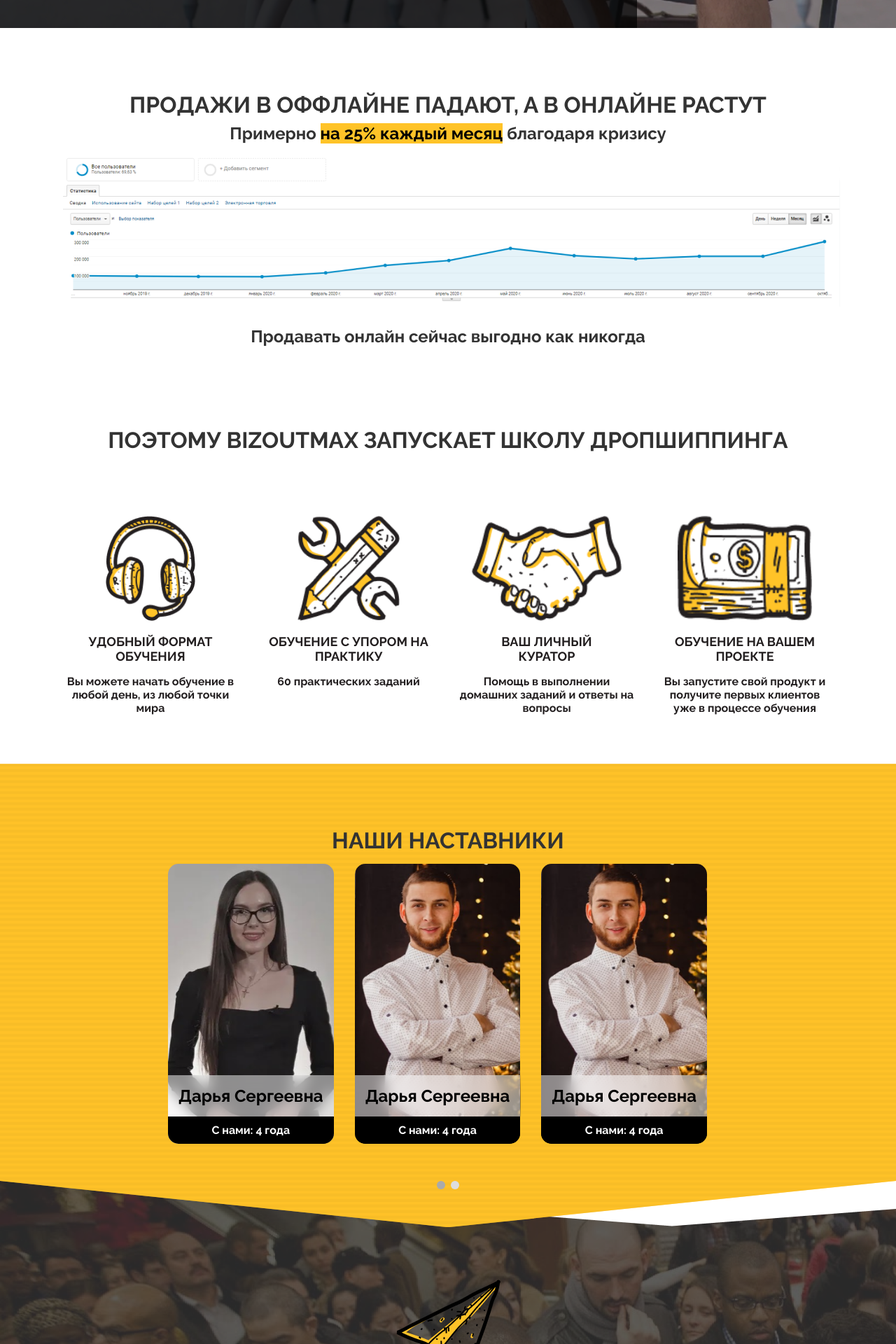
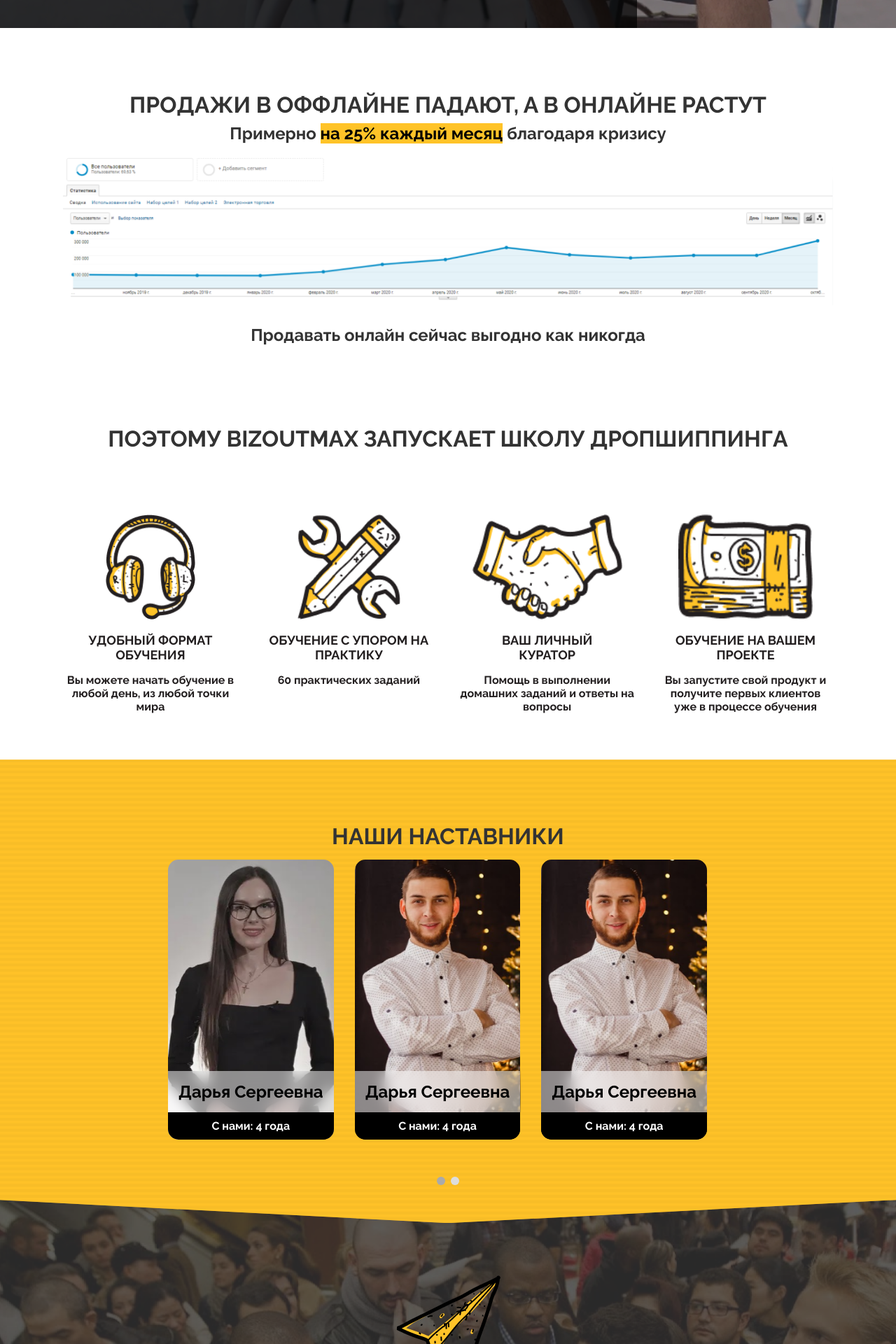
Before and after one commit to madmoronse/landos, a PHP site: page / in a window 1280 px wide. Shown: the part 760-2680 px from the top of the page at 70% size. Run offline with PHP 8.4, Linux system fonts and the light colour scheme.

Commit message:
code optimization

```diff
--- a/index.html
+++ b/index.html
@@ -1,22 +1,21 @@
 <!DOCTYPE html>
-<html lang="en">
+<html>
 <head>
     <meta charset="UTF-8">
     <meta http-equiv="X-UA-Compatible" content="IE=edge">
     <meta name="viewport" content="width=device-width, initial-scale=1.0">
     <link rel="stylesheet" href="style.css">
-    <title>Наставник bizoutmax</title>
+    <title>Школа BIZOUTMAX</title>
 </head>
 <body>
+
 <header>
     <div class="intro">
         <div class="left-content">
             <div class="intro-content">
-                    <div class="logo">
-                        <img src="image/logo.png" alt="логотип">
-                    </div>
+                <div class="logo"><img src="image/logo.png" alt="логотип"></div>
                     <div class="intro-text">
-                        <h1 class="top-header">Как запустить продажи кроссовок</h1>
+                        <h1>Как запустить продажи кроссовок</h1>
                         <p>
                             <span class="yel-selector">удаленно</span> и получать прибыль на <br>
                             автомате <span class="yel-selector">без складов и сотрудников</span>
@@ -32,7 +31,7 @@
 </header>
 
 <div class="container">
-        <section class="section-graph">
+    <section class="graph">
         <div class="text-content">
             <h2>Продажи в оффлайне падают, а в онлайне растут</h2>
             <p>Примерно <span class="yel-selector">на 25% каждый месяц</span> благодаря кризису</p>
@@ -45,11 +44,11 @@
 </div>
 
 <div class="container">
-        <section class="section-about">
+    <section class="about">
         <div class="text-content">
             <h2>поэтому bizoutmax запускает школу дропшиппинга</h2>
         </div>
-        </section>
+
         <div class="about-icon">
             <div class="about-item">
                 <div class="icon">
@@ -60,6 +59,7 @@
                     <p>Вы можете начать обучение в любой день, из любой точки мира</p>
                 </div>
             </div>
+
             <div class="about-item">
                 <div class="icon">
                     <img src="image/icon/2.png" alt="">
@@ -69,6 +69,7 @@
                     <p>60 практических заданий</p>
                 </div>
             </div>
+
             <div class="about-item">
                 <div class="icon">
                     <img src="image/icon/3.png" alt="">
@@ -78,6 +79,7 @@
                     <p>Помощь в выполнении домашних заданий и ответы на вопросы</p>
                 </div>
             </div>
+
             <div class="about-item">
                 <div class="icon">
                     <img src="image/icon/4.png" alt="">
@@ -87,14 +89,17 @@
                     <p>Вы запустите свой продукт и получите первых клиентов уже в процессе обучения</p>
                 </div>
             </div>
+
         </div>
+    </section>
 </div>
 
-    <div class="full-container">
-        <section class="section-teacher">
+<div class="full-container mentors">
+    <section class="teaching">
         <div class="text-content">
             <h2>Наши наставники</h2>
         </div>
+
         <div class="teachers">
             <div class="slider">
                 <div class="item">
@@ -111,7 +116,6 @@
                         <div class="years">С нами: 4 года</div>
                     </div>
                 </div>
-
 
                 <div class="item">
                     <div class="teacher" id="teacher-3">
@@ -137,14 +141,13 @@
     </section>
 </div>
 
-    <div class="full-container-info">
-        <section class="info-section">
+<div class="full-container info">
+    <section class="information">
         <div class="info-icon">
             <img src="image/icon/info.png" alt="">
         </div>
         <div class="info-text">
-                <p>Школа <span class="yel-selector">«DROPSHIPPING. OUTMAX»</span> даст вам полное понимание функционала и возможностей продаж товара по всей России и СНГ.  Вы научитесь с нуля создавать привлекательные рекламные объявления, настраивать рекламу и приводить
-                    поток клиентов на ваши торговые площадки.</p>
+            <p>Школа <span class="yel-selector">«DROPSHIPPING. OUTMAX»</span> даст вам полное понимание функционала и возможностей продаж товара по всей России и СНГ.  Вы научитесь с нуля создавать привлекательные рекламные объявления, настраивать рекламу и приводить поток клиентов на ваши торговые площадки.</p>
         </div>
         <div class="button">
             <a href="#">Записать на бесплатное обучение</a>
@@ -165,8 +168,7 @@
                 <li>Разбор каналов продвижения и продаж</li>
                 <li>Возможность в любое время задать вопрос лично у наставника</li>
             </ul>
-                <p>
-                    Вы уже видели десятки вебинаров, на которых было много воды и вам постоянно пытались продать обучающий курс.</p>
+            <p>Вы уже видели десятки вебинаров, на которых было много воды и вам постоянно пытались продать обучающий курс.</p>
                 <br>
             <p>
                 Мы отличаемся тем, что открыто делимся личным опытом, который вы сразу можете проверить на практике. Нет никаких секретов.
@@ -176,7 +178,7 @@
     </section>
 </div>
 
-    <div class="full-container-form ">
+<div class="full-container forms">
     <section class="section-form">
         <div class="form items">
             <h2>Запись на бесплатное обучение</h2>
@@ -203,9 +205,7 @@
     <div class="container footer">
         <div class="wrap">
             <span class="phone"><h2>+7 (391) 98-98-395</h2></span>
-
             <img src="image/logo-footer.png" alt="">
-
             <h2>maxoutmax@mail.ru</h2>
         </div>
     </div>
--- a/style.css
+++ b/style.css
@@ -28,6 +27,44 @@ body {
 }
 h1,h2,h3 {
     font-weight: 500;
+}
+
+/* ОБЩИЕ ЭЛЕМЕНТЫ*/
+
+/* КНОПКА */
+.button {
+    max-width: 350px;
+    background-color: #27AE60;
+    padding: 15px;
+    text-align: center;
+    border-radius: 5px;
+}
+.button a {
+    text-decoration: none;
+    color: #fff;
+    text-transform: uppercase;
+    font-size: 12px;
+}
+button {
+    border: none;
+    color: #fff;
+    cursor: pointer;
+}
+.yel-selector {
+    color: #000;
+    background-color: #FFC328;
+}
+.container {
+    width: 100%;
+    max-width: 1100px;
+    margin: 0 auto;
+}
+section {
+    text-align: center;
+    padding-top: 75px;
+}
+.full-container {
+    max-width: 1920px;
 }
 
 /* ПЕРВЫЙ ЭКРАН, ИНТРО */
@@ -118,33 +123,31 @@ section .text-content h2 {
     text-transform: uppercase;
     font-size: 32px;
     color: rgba(51, 51, 51, 1);
-    letter-spacing: 0;
 }
-.section-graph .text-content p,
-.section-graph .diagram p {
+
+/* БЛОК С ДИАГРАММОЙ */
+.graph .text-content p,
+.graph .diagram p {
     font-size: 24px;
     color: rgba(51, 51, 51, 1);
 }
+.diagram img {
+    width: 100%;
+}
 
-/* СЕКЦИЯ О НАС */
+/* БЛОК С ИКОНКА О НАШИХ ПРЕИМУЩЕСТВАХ*/
 .about-icon {
-    display: inline-block;
-    padding-top: 75px;
+    display: flex;
+    justify-content: space-between;
+    padding: 75px 0px 50px 0px;
 }
 .about-icon .about-item {
-    float: left;
-    margin-right: 33px;
+    width: 100%;
     max-width: 250px;
     text-align: center;
 }
-.about-icon {
-    padding-bottom: 50px;
-}
 .icon img {
     height: 150px;
-}
-.about-icon .about-item:last-child {
-    margin-right: 0;
 }
 .about-icon .about-item .about-text {
     color: rgba(35, 31, 32, 1);
@@ -153,18 +156,14 @@ section .text-content h2 {
     font-size: 18px;
     text-transform: uppercase;
 }
-.about-icon .about-item h2 {
-    font-size: 18px;
-}
 
 /* НАСТАВНИКИ */
-.full-container {
-    max-width: 1920px;
+.mentors {
     background-image: url(image/bg.png);
     background-color: #FFC328;
-    clip-path: polygon(20% 0%, 80% 0%, 100% 0, 100% 90%, 50% 100%, 50% 100%, 0 90%, 0 0);
+    clip-path: polygon(20% 0%, 80% 0%, 100% 0, 100% 95%, 50% 100%, 50% 100%, 0 95%, 0 0);
 }
-.section-teacher {
+.teaching {
     width: 100%;
     max-width: 1100px;
     margin: 0 auto;
@@ -217,20 +216,75 @@ section .text-content h2 {
 #teacher-4 {
     background-image: url(image/teacher/4.png);
 }
-/* ИНФОРМАЦИОННАЯ СЕКЦИЯ */
-.full-container-info {
-    max-width: 1920px;
+
+/* SLIDER ДЛЯ НАСТАВНИКОВ */
+.slider{
+    display: flex;
+    justify-content: space-between;
+    margin: 0 auto;
+}
+
+/* КНОПКИ ПЕРЕКЛЮЧЕНИЯ СЛАЙДОВ */
+.slider-dots {
+    text-align: center;
+    padding-bottom: 50px;
+}
+.slider-dots_item{
+    cursor: pointer;
+    height: 12px;
+    width: 12px;
+    margin: 0 2px;
+    background-color: #ddd;
+    border-radius: 50%;
+    display: inline-block;
+    transition: background-color 0.6s ease;
+}
+.active,
+.slider-dots_item:hover {
+    background-color: #aaa;
+}
+
+/* Анимация слайдов */
+.slider .item {
+    -webkit-animation-name: fade;
+    -webkit-animation-duration: 1.5s;
+    animation-name: fade;
+    animation-duration: 1.5s;
+    margin: 0 auto;
+}
+@-webkit-keyframes fade {
+    from {
+        opacity: .4
+    }
+    to {
+        opacity: 1
+    }
+}
+@keyframes fade {
+    from {
+        opacity: .4
+    }
+    to {
+        opacity: 1
+    }
+}
+
+/* ИНФОРМАЦИОННЫЙ БЛОК */
+.info {
     background-image: url(image/bg-info-section.png);
     margin-top: -75px;
     padding-bottom: 75px;
+    background-repeat: no-repeat;
+    background-position: top;
+    background-size: cover;
 }
-.info-section {
+.information {
     max-width: 1100px;
     padding-top: 150px;
     margin: 0 auto;
     text-align: center;
 }
-.info-section .button {
+.information .button {
     margin: 0 auto;
 }
 .info-text {
@@ -335,64 +387,3 @@ footer {
 .phone {
     font-family: 'Open Sans', sans-serif;
 }
-
-/* слайдер */
-.slider{
-
-    display: flex;
-    justify-content: space-between;
-
-    margin: 0 auto;
-}
-
-/* Кружочки */
-
-.slider-dots {
-  text-align: center;
-    padding-bottom: 50px;
-
-}
-.slider-dots_item{
-    cursor: pointer;
-    height: 12px;
-    width: 12px;
-    margin: 0 2px;
-    background-color: #ddd;
-    border-radius: 50%;
-    display: inline-block;
-    transition: background-color 0.6s ease;
-}
-
-.active,
-.slider-dots_item:hover {
-    background-color: #aaa;
-}
-
-
-/* Анимация слайдов */
-
-.slider .item {
-    -webkit-animation-name: fade;
-    -webkit-animation-duration: 1.5s;
-    animation-name: fade;
-    animation-duration: 1.5s;
-    margin: 0 auto;
-}
-
-@-webkit-keyframes fade {
-    from {
-        opacity: .4
-    }
-    to {
-        opacity: 1
-    }
-}
-
-@keyframes fade {
-    from {
-        opacity: .4
-    }
-    to {
-        opacity: 1
-    }
-}
```
Also changed, not shown: other parts of style.css (+10 -45 lines). Lines whose indentation alone changed are shown as unchanged.
